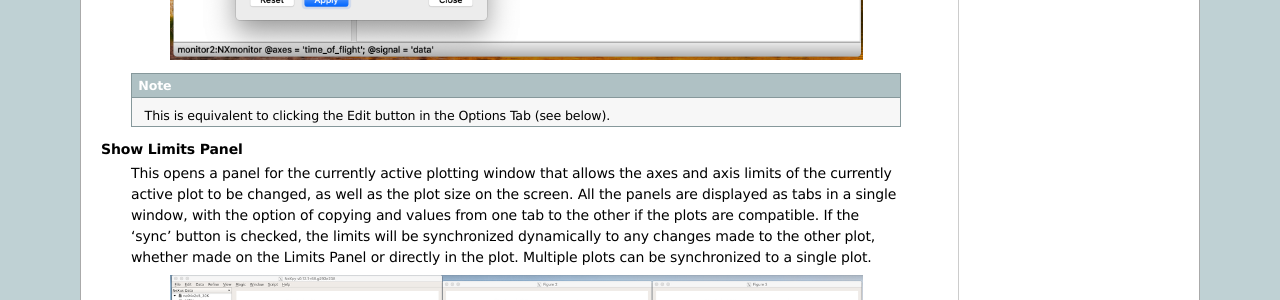
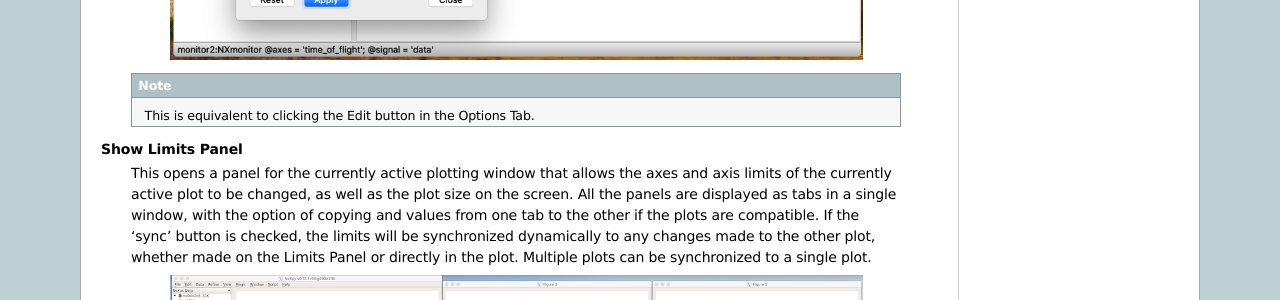
Before and after one commit to nexpy/nexpy, a Sphinx documentation site: the page built from doc/source/pythongui.rst, in a window 1280 px wide and 900 px high, scrolled down 7358 px. Shown: the part 152-452 px from the top of the window. Built offline with Sphinx 7.4.7, drawn with Linux system fonts in a browser that asks for light colours.

Commit message:
Minor fixes to documentation

```diff
--- a/doc/source/pythongui.rst
+++ b/doc/source/pythongui.rst
@@ -370,11 +370,11 @@
     panels are displayed as tabs in a single window.
 
     .. image:: /images/customize-panel.png
-      :align: center
-      :width: 90%
+       :align: center
+       :width: 90%
 
-    .. note:: This is equivalent to clicking the Edit button in the Options Tab
-              (see below).
+    .. note:: This is equivalent to clicking the Edit button in the Options
+              Tab.
 
 **Show Limits Panel**
     This opens a panel for the currently active plotting window that allows the
@@ -387,8 +387,8 @@
     plots can be synchronized to a single plot.
 
     .. image:: /images/limits-panel.png
-      :align: center
-      :width: 90%
+       :align: center
+       :width: 90%
 
     .. note:: When the settings in one tab are copied to another and the Apply
               button is clicked, other settings, such as the aspect ratio,
```
